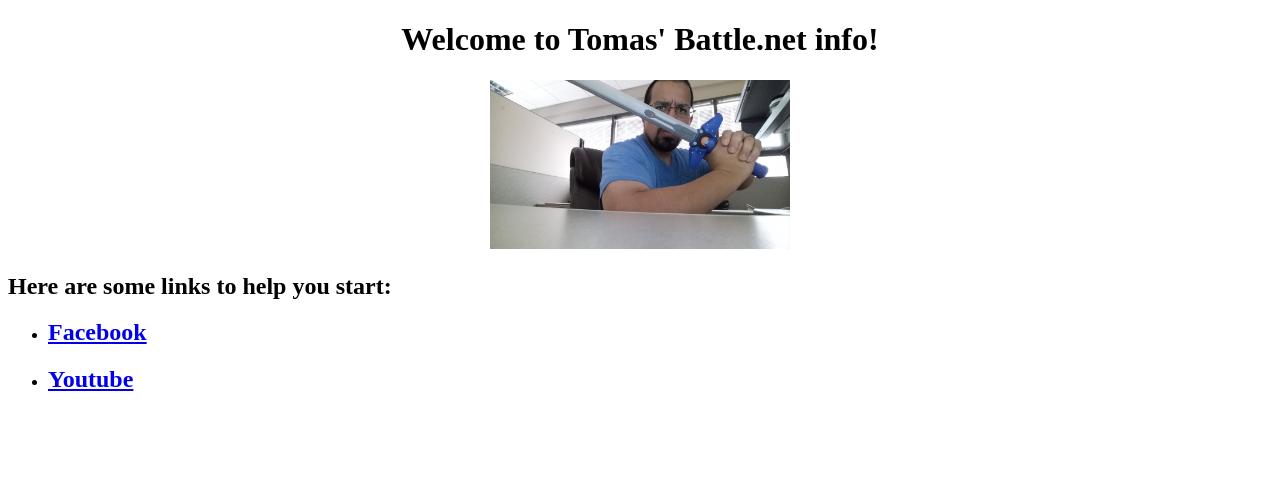
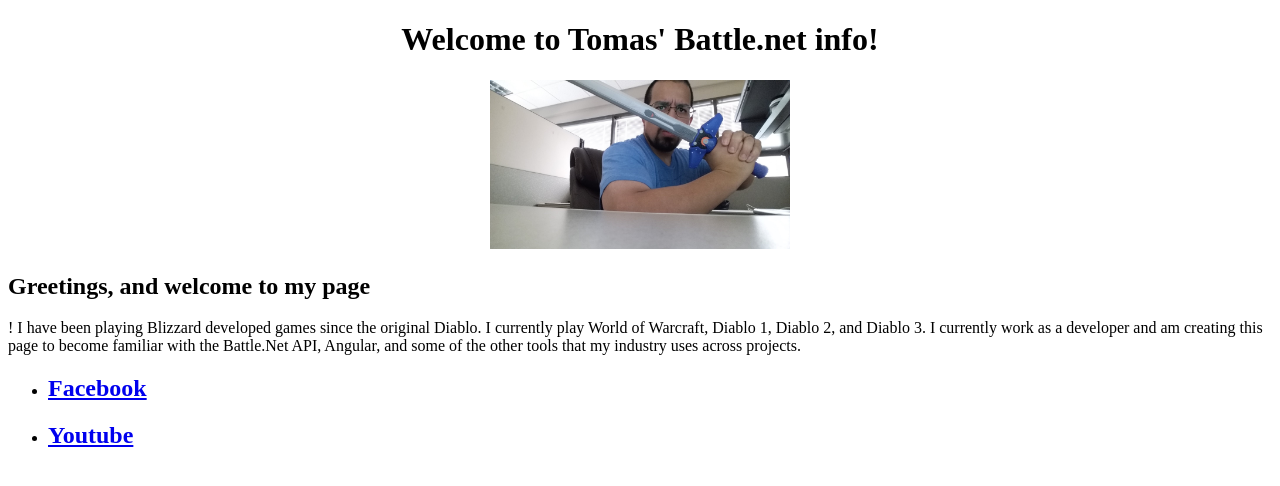
Before and after one commit to y4ucrash/angularBattle, an Angular app in the folder angularBattle/: page / in a window 1280 px wide. Shown: the top 486 px of the page. Built offline with nearby package versions, Linux system fonts and the light colour scheme.

Commit message:
Added a message

```diff
--- a/angularBattle/src/app/app.component.html
+++ b/angularBattle/src/app/app.component.html
@@ -5,7 +5,10 @@
   </h1>
   <img width="300" alt="Its ya boi!" src="..\assets\me.jpg">
 </div>
-<h2>Here are some links to help you start: </h2>
+<h2>Greetings, and welcome to my page</h2>
+<p>! I have been playing Blizzard developed games since the original Diablo. I currently play World of Warcraft, Diablo
+  1, Diablo 2, and Diablo 3. I currently work as a developer and am creating this page to become familiar with the
+  Battle.Net API, Angular, and some of the other tools that my industry uses across projects.</p>
 <ul>
   <li>
     <h2><a target="_blank" rel="noopener" href="https://www.facebook.com/tomas.eaton.5">Facebook</a></h2>
```
